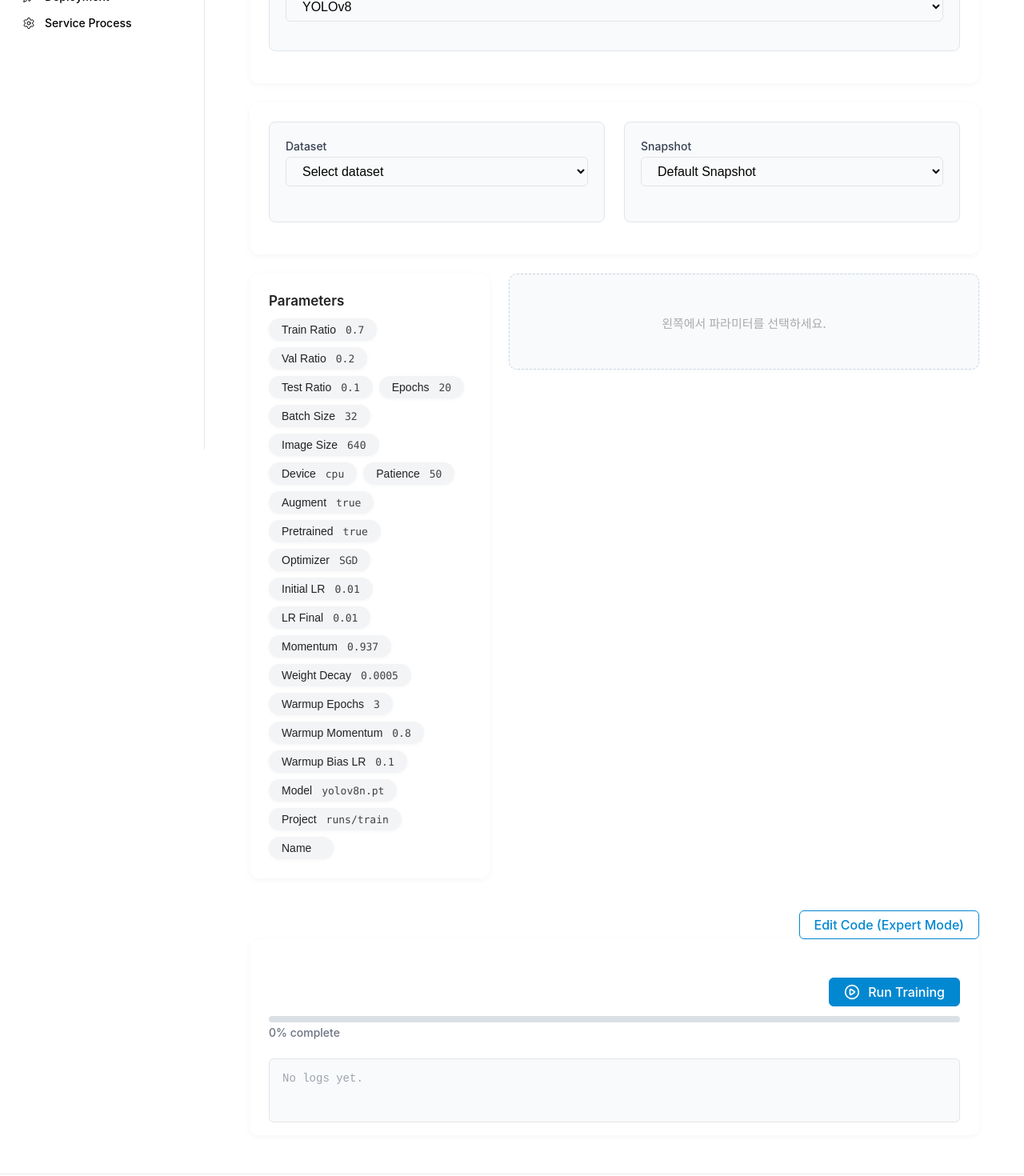
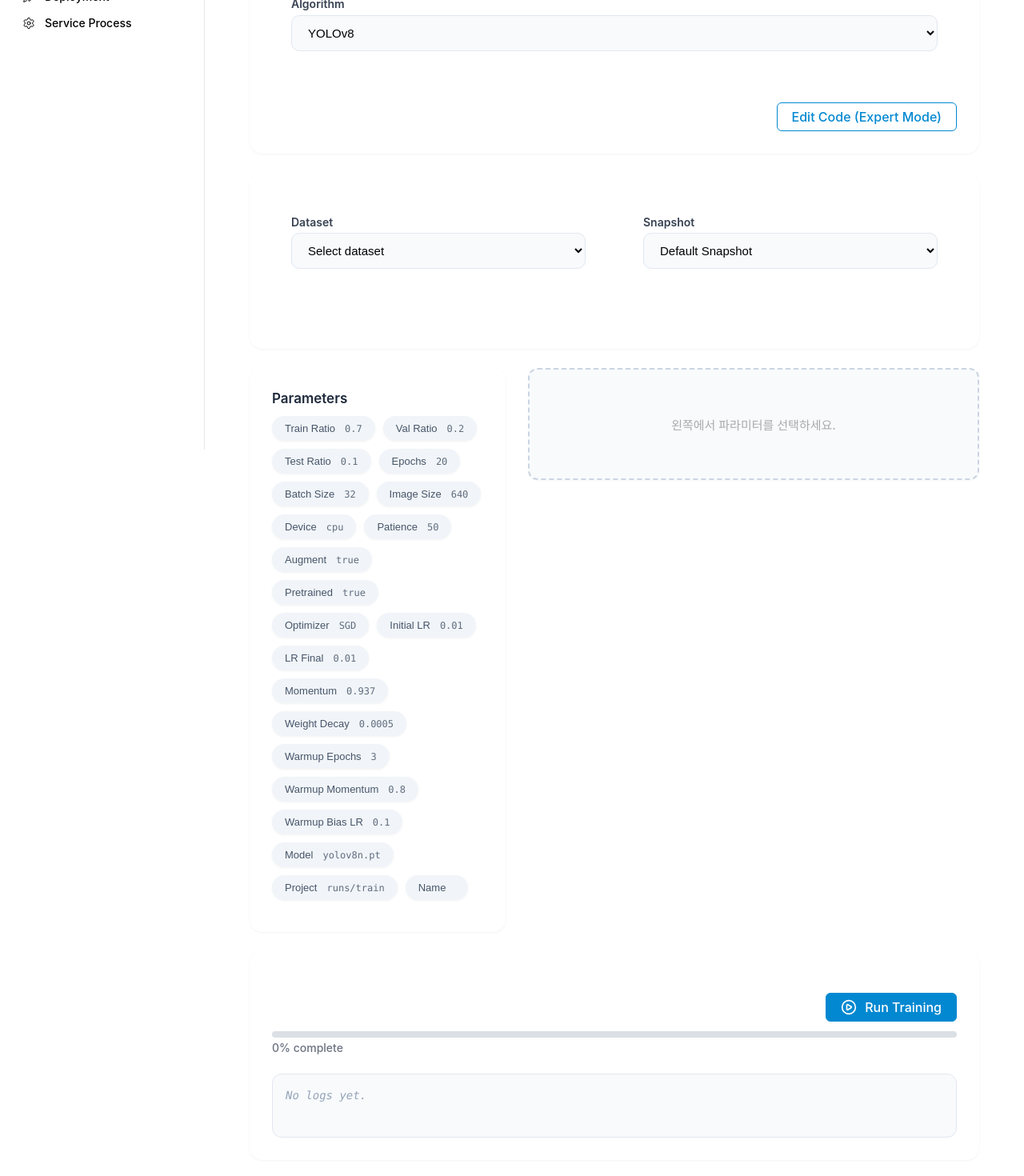
Before and after one commit to sw-mobility/SDV_AIFW, a React (Vite) app: page /projects/1/training in a window 1280 px wide. Shown: the part 280-1750 px from the top of the page at 80% size. Built offline with nearby package versions, Linux system fonts and the light colour scheme; a web font is replaced by a local one.

Commit message:
[chore] training css 수정
- hover 처리

```diff
--- a/src/pages/training_page/TrainingPage.jsx
+++ b/src/pages/training_page/TrainingPage.jsx
@@ -12,6 +12,8 @@ import InputAdornment from '@mui/material/InputAdornment';
 import IconButton from '@mui/material/IconButton';
 import Slider from '@mui/material/Slider';
 import Tooltip from '@mui/material/Tooltip';
+import Switch from '@mui/material/Switch';
+import FormControlLabel from '@mui/material/FormControlLabel';
 
 const defaultSnapshot = { id: 'default', name: 'Default Snapshot', description: 'System default snapshot' };
 const mockSnapshots = [
@@ -390,6 +392,16 @@ export default function TrainingPage() {
             </select>
           </div>
         </div>
+        {/* Edit Code/Expert Mode button */}
+        <div style={{ display: 'flex', justifyContent: 'flex-end', marginTop: '16px' }}>
+          <Button
+              variant="secondary"
+              onClick={() => setShowCodeEditor(true)}
+              style={{ minWidth: 140 }}
+          >
+            Edit Code (Expert Mode)
+          </Button>
+        </div>
       </div>
       {/* Standard/Continual UI */}
       {trainingType === 'standard' ? (
@@ -508,14 +520,14 @@ export default function TrainingPage() {
                       ))}
                     </select>
                   ) : currentParam.type === 'checkbox' ? (
-                    <label style={{ display: 'flex', alignItems: 'center', gap: 8 }}>
-                      <input
-                        type="checkbox"
+                    <div className={styles.switchContainer}>
+                      <Switch
                         checked={algoParams[currentParam.key] ?? currentParam.default}
                         onChange={e => handleAlgoParamChange(currentParam.key, e.target.checked, currentParam)}
+                        color="primary"
+                        size="medium"
                       />
-                      <span style={{ fontSize: 15 }}>활성화</span>
-                    </label>
+                    </div>
                   ) : (
                     <input
                       type="text"
@@ -636,13 +648,16 @@ export default function TrainingPage() {
                                 ))}
                               </select>
                             ) : param.type === 'checkbox' ? (
-                              <input
-                                type="checkbox"
-                                className={styles.paramInput}
-                                checked={algoParams[param.key] ?? param.default}
-                                onChange={e => handleAlgoParamChange(param.key, e.target.checked, param)}
-                                disabled={isTraining}
-                              />
+                              <div className={styles.switchContainer}>
+                                <Switch
+                                  checked={algoParams[param.key] ?? param.default}
+                                  onChange={e => handleAlgoParamChange(param.key, e.target.checked, param)}
+                                  disabled={isTraining}
+                                  color="primary"
+                                  size="medium"
+                                />
+                                <span className={styles.switchLabel}>활성화</span>
+                              </div>
                             ) : isNumber ? (
                               <TextField
                                 type="number"
@@ -857,16 +872,7 @@ export default function TrainingPage() {
           </div>
         </>
       )}
-      {/* Edit Code/Expert Mode toggle button (always shown) */}
-      <div style={{ display: 'flex', justifyContent: 'flex-end', margin: '16px 0 0 0' }}>
-        <Button
-            variant="secondary"
-            onClick={() => setShowCodeEditor(true)}
-            style={{ minWidth: 140 }}
-        >
-          Edit Code (Expert Mode)
-        </Button>
-      </div>
+
       {/* Drawer for Code Editor */}
       {showCodeEditor && (
           <>
--- a/src/pages/training_page/TrainingPage.module.css
+++ b/src/pages/training_page/TrainingPage.module.css
@@ -9,8 +9,12 @@
 
 .tabNavigation {
   display: flex;
-  gap: 8px;
-  margin-bottom: 32px;
+  gap: 12px;
+  margin-bottom: 36px;
+  padding: 4px;
+  background: #f8fafc;
+  border-radius: 12px;
+  border: 1px solid #e2e8f0;
 }
 
 .modeToggle {
@@ -29,25 +33,29 @@
 
 /* 탭 버튼 */
 .tabButton {
-  padding: var(--spacing-sm) var(--spacing-2xl);
+  padding: 12px 24px;
   background: transparent;
   border: none;
-  border-radius: var(--radius-full);
-  color: var(--color-text-secondary);
-  font-size: var(--font-size-lg);
-  font-weight: var(--font-weight-semibold);
+  border-radius: 8px;
+  color: #64748b;
+  font-size: 15px;
+  font-weight: 600;
   cursor: pointer;
-  transition: background var(--transition-fast), color var(--transition-fast);
+  transition: all 0.2s ease;
+  position: relative;
+  overflow: hidden;
 }
 
 .tabButton:hover {
-  color: var(--color-blue);
-  background: var(--color-gray-50);
+  color: #3b82f6;
+  background: rgba(59, 130, 246, 0.05);
 }
 
 .activeTab {
-  color: var(--color-blue);
-  background: var(--color-blue-light);
+  color: #3b82f6;
+  background: #ffffff;
+  box-shadow: 0 2px 8px rgba(59, 130, 246, 0.15);
+  border: 1px solid rgba(59, 130, 246, 0.2);
 }
 
 .modeButton {
@@ -76,7 +84,7 @@
 
 .selectorGroup {
   display: flex;
-  gap: var(--spacing-xl);
+  gap: 24px;
   flex-wrap: wrap;
   margin-bottom: var(--spacing-xl);
 }
@@ -84,27 +92,30 @@
 .selectorBox {
   flex: 1 1 320px;
   min-width: 280px;
-  background: var(--color-gray-50);
-  border: 1px solid var(--color-border-secondary);
-  border-radius: var(--radius-lg);
-  padding: var(--spacing-lg);
+  background: #ffffff;
+  border-radius: 16px;
+  padding: 24px;
+  transition: all 0.2s ease;
 }
+
 
 .select {
   width: 100%;
-  padding: var(--spacing-sm) var(--spacing-base);
-  border: 1px solid var(--color-border-secondary);
-  border-radius: var(--radius-md);
-  background: var(--color-bg-disabled);
-  font-size: var(--font-size-base);
+  padding: 12px 16px;
+  border: 1px solid #e2e8f0;
+  border-radius: 10px;
+  background: #f8fafc;
+  font-size: 15px;
+  font-weight: 500;
   outline: none;
-  transition: border var(--transition-fast);
+  transition: all 0.2s ease;
   margin-bottom: var(--spacing-base);
 }
 
 .select:focus {
-  border-color: var(--color-border-focus);
-  background: var(--color-bg-primary);
+  border-color: #3b82f6;
+  background: #ffffff;
+  box-shadow: 0 0 0 3px rgba(59, 130, 246, 0.1);
 }
 
 .input {
@@ -126,12 +137,12 @@
 }
 
 .inputError {
-  border: 1.5px solid #e74c3c !important;
-  background: #fff6f6;
+  border: 1.5px solid #ef4444 !important;
+  background: #fef2f2;
 }
 
 .inputErrorMsg {
-  color: #e74c3c;
+  color: #ef4444;
   font-size: 13px;
   margin-top: 6px;
   margin-bottom: 4px;
@@ -194,12 +205,13 @@ label {
 
 .datasetInfo,
 .snapshotInfo {
-  background: var(--color-bg-disabled);
-  border: 1px solid var(--color-border-secondary);
-  border-radius: var(--radius-md);
-  padding: var(--spacing-base);
-  font-size: var(--font-size-sm);
-  color: var(--color-text-secondary);
+  background: #f8fafc;
+  border: 1px solid #e2e8f0;
+  border-radius: 12px;
+  padding: 16px;
+  font-size: 14px;
+  color: #475569;
+  margin-top: 12px;
 }
 
 .editorCard {
@@ -217,20 +229,22 @@ label {
 }
 
 .logBox {
-  background: var(--color-bg-disabled);
-  border: 1px solid var(--color-border-secondary);
-  border-radius: var(--radius-md);
+  background: #f8fafc;
+  border: 1px solid #e2e8f0;
+  border-radius: 12px;
   min-height: 80px;
   max-height: 180px;
   overflow-y: auto;
-  padding: var(--spacing-base);
-  font-size: var(--font-size-sm);
-  font-family: 'Courier New', monospace;
-  color: var(--color-text-main);
+  padding: 16px;
+  font-size: 14px;
+  font-family: 'SF Mono', 'Monaco', 'Inconsolata', 'Roboto Mono', monospace;
+  color: #1e293b;
+  line-height: 1.5;
 }
 
 .logEmpty {
-  color: var(--color-text-muted);
+  color: #94a3b8;
+  font-style: italic;
 }
 
 .sectionHeading {
@@ -249,8 +263,8 @@ label {
 
 .tabDivider {
   border: none;
-  border-bottom: 1px solid #e0e0e0;
-  margin-bottom: 24px;
+  border-bottom: 1px solid #e2e8f0;
+  margin-bottom: 32px;
   margin-top: -8px;
 }
 
@@ -267,39 +281,45 @@ label {
 }
 
 .sectionCard {
-  background: #fff;
-  border-radius: 12px;
-  box-shadow: 0 2px 8px rgba(0,0,0,0.04);
-  padding: 24px 24px 16px 24px;
+  background: #ffffff;
+  border-radius: 16px;
+  box-shadow: 0 1px 3px rgba(0, 0, 0, 0.05);
+  padding: 28px 28px;
   margin-bottom: 24px;
+  transition: all 0.2s ease;
+}
+
+.sectionCard:hover {
+  box-shadow: 0 4px 12px rgba(0, 0, 0, 0.08);
 }
 
 .paramCardWrap {
   display: flex;
   flex-direction: column;
-  gap: 10px;
+  gap: 12px;
 }
 
 .paramCard {
-  background: #f8f9fb;
-  border-radius: 10px;
-  padding: 18px 20px 16px 20px;
+  background: #f8fafc;
+  border-radius: 12px;
+  padding: 20px 24px;
   margin-bottom: 0;
-  box-shadow: 0 1px 4px rgba(0,0,0,0.03);
+  box-shadow: 0 1px 2px rgba(0, 0, 0, 0.03);
+  border: 1px solid #e2e8f0;
 }
 
 .paramGroupTitle {
   font-weight: 600;
   font-size: 16px;
   margin-bottom: 16px;
-  color: #222;
+  color: #1e293b;
 }
 
 /* 개선된 파라미터 행 스타일 */
 .paramRow {
   display: flex;
   flex-direction: column;
-  gap: 6px;
+  gap: 8px;
   margin-bottom: 20px;
 }
 
@@ -311,19 +331,19 @@ label {
   display: flex;
   align-items: center;
   gap: 8px;
-  margin-bottom: 4px;
+  margin-bottom: 6px;
 }
 
 .paramLabel {
   font-size: 14px;
   color: #374151;
-  font-weight: 500;
+  font-weight: 600;
   line-height: 1.4;
 }
 
 .paramDesc {
   color: #6b7280;
-  font-size: 12px;
+  font-size: 13px;
   font-weight: 400;
 }
 
@@ -335,23 +355,24 @@ label {
 
 .paramInput {
   width: 100%;
-  padding: 8px 12px;
+  padding: 10px 14px;
   border: 1.5px solid #d1d5db;
-  border-radius: 6px;
+  border-radius: 8px;
   font-size: 14px;
-  background: #fff;
+  background: #ffffff;
   transition: all 0.2s ease;
   box-sizing: border-box;
+  font-weight: 500;
 }
 
 .paramInput:focus {
-  border-color: #4f8cff;
+  border-color: #3689ff;
   outline: none;
-  box-shadow: 0 0 0 3px rgba(79, 140, 255, 0.1);
+  box-shadow: 0 0 0 3px rgba(59, 130, 246, 0.1);
 }
 
 .paramInput:hover:not(:disabled):not(.error) {
-  border-color: #4f8cff;
+  border-color: #3b82f6;
 }
 
 .paramInput:disabled {
@@ -395,17 +416,19 @@ label {
   min-width: 150px;
   font-size: 16px;
   font-weight: 600;
-  border-radius: 8px;
-  padding: 10px 0;
-  background: linear-gradient(90deg, #4f8cff 0%, #6fc3ff 100%);
+  border-radius: 10px;
+  padding: 12px 24px;
+  background: linear-gradient(135deg, #3b82f6 0%, #1d4ed8 100%);
   color: #fff;
   border: none;
-  transition: opacity 0.2s, box-shadow 0.2s;
+  transition: all 0.2s ease;
   cursor: pointer;
+  box-shadow: 0 2px 8px rgba(59, 130, 246, 0.25);
 }
 .runButton:disabled, .runButtonDisabled {
   opacity: 0.6;
   cursor: not-allowed;
+  transform: none;
 }
 
 .spinner {
@@ -413,7 +436,7 @@ label {
   width: 18px;
   height: 18px;
   border: 2.5px solid #fff;
-  border-top: 2.5px solid #4f8cff;
+  border-top: 2.5px solid #3b82f6;
   border-radius: 50%;
   animation: spin 0.8s linear infinite;
   margin-right: 8px;
@@ -426,8 +449,8 @@ label {
 
 .accordionCard {
   background: none;
-  border-radius: 10px;
-  margin-bottom: 10px;
+  border-radius: 12px;
+  margin-bottom: 12px;
   box-shadow: none;
 }
 
@@ -437,39 +460,40 @@ label {
   justify-content: space-between;
   font-weight: 600;
   font-size: 16px;
-  padding: 14px 20px;
-  background: #f8f9fb;
-  border-radius: 10px;
+  padding: 16px 20px;
+  background: #f8fafc;
+  border-radius: 12px;
   cursor: pointer;
-  transition: background 0.18s;
-  border: 1.5px solid #e3e7ef;
+  transition: all 0.2s ease;
+  border: 1.5px solid #e2e8f0;
   margin-bottom: 0;
 }
 .accordionHeader:hover, .accordionHeader:focus {
-  background: #eaf2ff;
+  background: #eff6ff;
+  border-color: #3b82f6;
 }
 .accordionOpen {
-  background: #eaf2ff;
-  border-color: #4f8cff;
+  background: #eff6ff;
+  border-color: #3b82f6;
 }
 .accordionArrow {
   font-size: 18px;
-  color: #4f8cff;
+  color: #3b82f6;
   margin-left: 8px;
 }
 .accordionContent {
-  background: #f8f9fb;
-  border-radius: 0 0 10px 10px;
-  padding: 16px 20px 10px 20px;
-  box-shadow: 0 1px 4px rgba(0,0,0,0.03);
-  border: 1.5px solid #e3e7ef;
+  background: #f8fafc;
+  border-radius: 0 0 12px 12px;
+  padding: 20px 24px 16px 24px;
+  box-shadow: 0 1px 3px rgba(0, 0, 0, 0.03);
+  border: 1.5px solid #e2e8f0;
   border-top: none;
 }
 
 /* 개선된 파라미터 섹션 레이아웃 */
 .paramSectionWrap {
   display: flex;
-  gap: 24px;
+  gap: 28px;
   align-items: flex-start;
 }
 
@@ -479,34 +503,35 @@ label {
 }
 
 .paramSummaryBox {
-  width: 300px;
+  width: 320px;
   flex-shrink: 0;
 }
 
 .paramSummaryGroupWrap {
   display: flex;
   flex-direction: column;
-  gap: 12px;
+  gap: 16px;
 }
 
 .paramSummaryGroupBox {
-  background: #f8fafc;
+  background: #ffffff;
   border: 1.5px solid #e2e8f0;
-  border-radius: 8px;
-  padding: 16px;
+  border-radius: 12px;
+  padding: 20px;
   transition: all 0.2s ease;
+  box-shadow: 0 1px 2px rgba(0, 0, 0, 0.03);
 }
 
 .paramSummaryGroupBox:hover {
   border-color: #cbd5e1;
-  box-shadow: 0 2px 8px rgba(0,0,0,0.05);
+  box-shadow: 0 4px 12px rgba(0, 0, 0, 0.08);
 }
 
 .paramSummaryGroupBox .paramGroupTitle {
   font-size: 14px;
   font-weight: 600;
   color: #1e293b;
-  margin-bottom: 10px;
+  margin-bottom: 12px;
   letter-spacing: 0.01em;
 }
 
@@ -514,7 +539,7 @@ label {
   display: flex;
   justify-content: space-between;
   align-items: center;
-  padding: 6px 0;
+  padding: 8px 0;
   border-bottom: 1px solid #f1f5f9;
   font-size: 13px;
 }
@@ -536,7 +561,7 @@ label {
 .paramSummaryValue {
   color: #1e293b;
   font-weight: 600;
-  font-family: 'Monaco', 'Menlo', monospace;
+  font-family: 'SF Mono', 'Monaco', 'Menlo', monospace;
   max-width: 100px;
   overflow: hidden;
   text-overflow: ellipsis;
@@ -567,11 +592,26 @@ input[type=number] {
   -moz-appearance: textfield;
 }
 
+/* 스위치 스타일 개선 */
+.switchContainer {
+  display: flex;
+  align-items: center;
+  gap: 12px;
+  margin: 8px 0;
+}
+
+.switchLabel {
+  font-size: 14px;
+  font-weight: 500;
+  color: #374151;
+  margin-left: 8px;
+}
+
 /* 반응형 디자인 */
 @media (max-width: 1024px) {
   .paramSectionWrap {
     flex-direction: column;
-    gap: 20px;
+    gap: 24px;
   }
 
   .paramSummaryBox {
@@ -588,7 +628,7 @@ input[type=number] {
 
 @media (max-width: 900px) {
   .container {
-    padding: 0 16px;
+    padding: 0 20px;
   }
   .selectorBox,
   .paramCard,
@@ -611,18 +651,19 @@ input[type=number] {
   width: 600px;
   max-width: 100vw;
   height: 100vh;
-  background: #f8f9fb;
-  box-shadow: -2px 0 16px rgba(0,0,0,0.08);
+  background: #f8fafc;
+  box-shadow: -4px 0 24px rgba(0, 0, 0, 0.12);
   z-index: 1200;
   display: flex;
   flex-direction: column;
-  transition: transform 0.3s cubic-bezier(.4,0,.2,1);
+  transition: transform 0.3s cubic-bezier(.4, 0, .2, 1);
 }
 .drawerOverlay {
   position: fixed;
   top: 0; left: 0; right: 0; bottom: 0;
-  background: rgba(30,40,60,0.18);
+  background: rgba(15, 23, 40, 0.25);
   z-index: 1199;
+  backdrop-filter: blur(2px);
 }
 .drawerEditorWrap {
   flex: 1 1 0;
@@ -636,71 +677,74 @@ input[type=number] {
 .paramChipListWrap {
   display: flex;
   flex-wrap: wrap;
-  gap: 8px;
-  margin-bottom: 8px;
+  gap: 10px;
+  margin-bottom: 12px;
 }
 .paramChip {
   display: flex;
   align-items: center;
   gap: 8px;
-  border-radius: 999px;
-  font-size: 14px;
+  border-radius: 20px;
+  font-size: 13px;
   font-weight: 500;
-  padding: 6px 16px;
+  padding: 8px 16px;
   border: none;
   outline: none;
   cursor: pointer;
-  transition: background 0.18s, box-shadow 0.18s, color 0.18s;
-  box-shadow: 0 1px 4px rgba(0,0,0,0.04);
-  background: #f3f4f6;
-  color: #222;
+  transition: all 0.2s ease;
+  box-shadow: 0 1px 3px rgba(0, 0, 0, 0.05);
+  background: #f1f5f9;
+  color: #475569;
   position: relative;
 }
 .paramChipDefault {
-  background: #f3f4f6;
-  color: #222;
+  background: #f1f5f9;
+  color: #475569;
 }
 .paramChipChanged {
-  background: #d1fae5;
-  color: #065f46;
+  background: #dcfce7;
+  color: #166534;
 }
 .paramChipSelected {
-  box-shadow: 0 0 0 2px #4f8cff;
-  background: #eaf2ff;
-  color: #2563eb;
+  box-shadow: 0 0 0 2px #3b82f6;
+  background: #eff6ff;
+  color: #1d4ed8;
   z-index: 1;
 }
 .paramChip:hover, .paramChip:focus {
-  background: #e0e7ef;
-  color: #2563eb;
+  background: #e2e8f0;
+  color: #1e293b;
+  transform: translateY(-1px);
+  box-shadow: 0 2px 8px rgba(0, 0, 0, 0.1);
 }
 .paramChipLabel {
   font-weight: 500;
   margin-right: 4px;
 }
 .paramChipValue {
-  font-family: 'Menlo', 'Monaco', monospace;
-  font-size: 13px;
+  font-family: 'SF Mono', 'Monaco', 'Menlo', monospace;
+  font-size: 12px;
   opacity: 0.85;
 }
 
 /* Right panel (paramCard) styles */
 .paramCardActive {
-  border: 2px solid #4f8cff;
-  box-shadow: 0 4px 16px rgba(79,140,255,0.08);
+  border: 2px solid #3b82f6;
+  box-shadow: 0 4px 16px rgba(59, 130, 246, 0.08);
   background: #fafdff;
-  animation: fadeIn 0.3s;
+  animation: fadeIn 0.3s ease;
 }
 .paramCardEmpty {
   display: flex;
   align-items: center;
   justify-content: center;
-  min-height: 120px;
+  min-height: 140px;
   background: #f8fafc;
-  border: 1.5px dashed #cbd5e1;
+  border: 2px dashed #cbd5e1;
+  border-radius: 12px;
 }
 @keyframes fadeIn {
-  from { opacity: 0; transform: translateY(10px); }
+  from { opacity: 0; transform: translateY(8px); }
   to { opacity: 1; transform: none; }
 }
 .paramRowHeader {
@@ -710,17 +754,17 @@ input[type=number] {
   margin-bottom: 16px;
 }
 .resetButton {
-  background: #f3f4f6;
-  color: #4f8cff;
+  background: #f1f5f9;
+  color: #3b82f6;
   border: none;
-  border-radius: 6px;
-  padding: 6px 16px;
+  border-radius: 8px;
+  padding: 8px 16px;
   font-size: 14px;
   font-weight: 500;
   cursor: pointer;
-  transition: background 0.18s, color 0.18s;
+  transition: all 0.2s ease;
 }
 .resetButton:hover {
-  background: #eaf2ff;
-  color: #2563eb;
+  background: #eff6ff;
+  color: #1d4ed8;
 }
```
